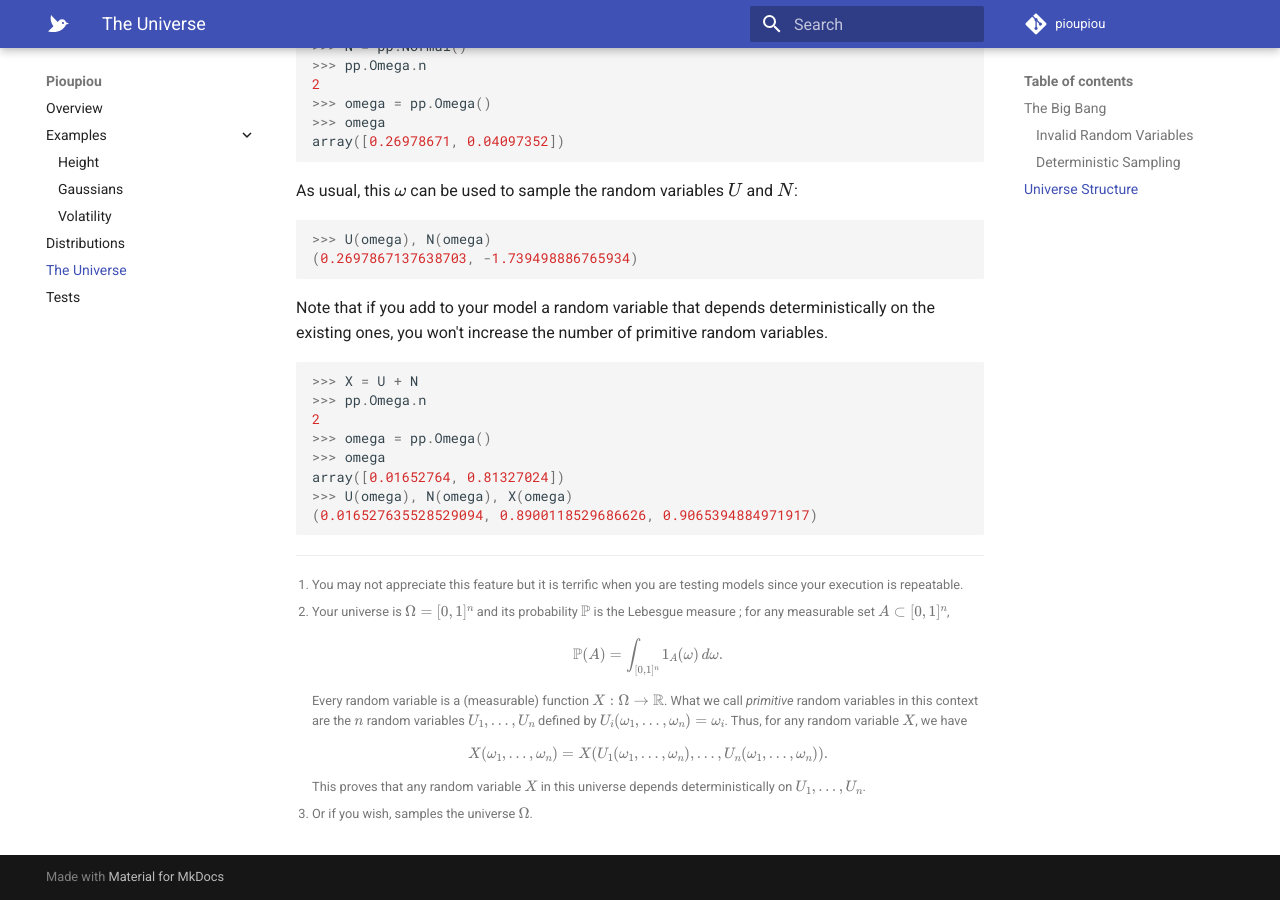
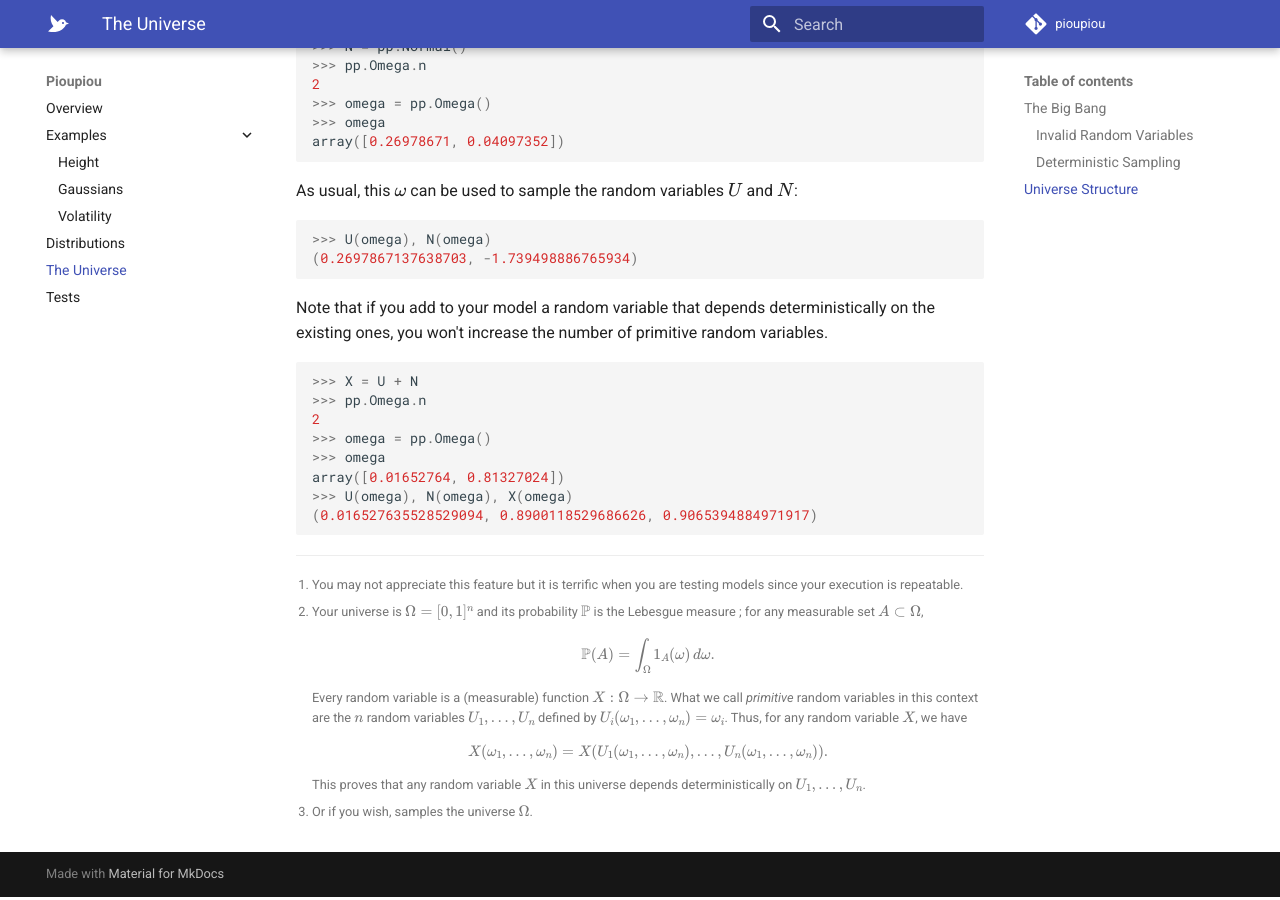
Before and after one commit to boisgera/pioupiou, an MkDocs documentation site: the page built from mkdocs/universe.md, in a window 1280 px wide and 900 px high, scrolled down 3062 px. Built offline with MkDocs 1.6.1 and Material for MkDocs 9.7.7, drawn with Linux system fonts in a browser that asks for light colours; comment, search, counter and statistics services are not loaded.

Commit message:
tweak doc (universe)

```diff
--- a/mkdocs/universe.md
+++ b/mkdocs/universe.md
@@ -125,9 +125,9 @@ The call `pp.Omega()` merely samples these $n$ primitive random variables[^2].
 
 [^1]:
     Your universe is $\Omega = [0,1]^n$ and its probability
-    $\mathbb{P}$ is the Lebesgue measure ; for any measurable set $A \subset [0,1]^n$,
+    $\mathbb{P}$ is the Lebesgue measure ; for any measurable set $A \subset \Omega$,
     $$
-    \mathbb{P}(A) = \int_{[0,1]^n} 1_A(\omega) \, d\omega.
+    \mathbb{P}(A) = \int_{\Omega} 1_A(\omega) \, d\omega.
     $$
     Every random variable is a (measurable) function $X :\Omega \to \mathbb{R}$.
     What we call *primitive* random variables in this context are the $n$ random variables
```
